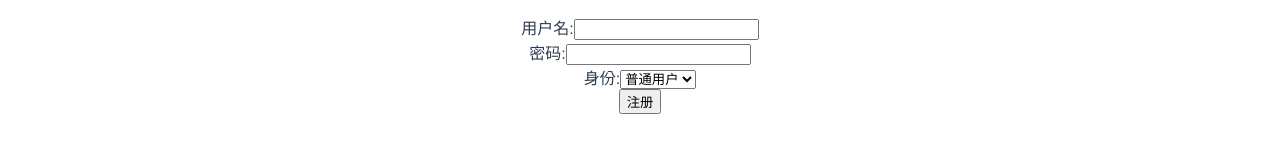
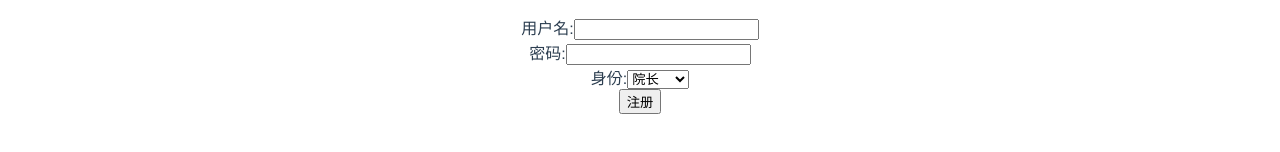
Before and after one commit to Leezy016/WisForm, a Vue app in the folder front-end/: page /regist in a window 1280 px wide. Shown: the part 204-356 px from the top of the page. Built offline with nearby package versions, Linux system fonts and the light colour scheme.

Commit message:
lsj-5.28

```diff
--- a/front-end/src/components/Registation.vue
+++ b/front-end/src/components/Registation.vue
@@ -12,9 +12,18 @@
         </div>
         <div>
           <label for="role">身份:</label>
-          <select id="role" v-model="role" required>
-            <option value="user">普通用户</option>
-            <option value="admin">管理员</option>
+          <select id="role" v-model="role" @change="checkDean" required>
+            <option value="dean">院长</option>
+            <option value="chair">系主任</option>
+            <option value="teacher">老师</option>
+          </select>
+        </div>
+        <div v-if="isNotDean">
+          <label for="department">系别:</label>
+          <select id="department" v-model="department">
+            <option value="CS">计算机科学与技术</option>
+            <option value="IS">信息安全</option>
+            <!-- 其他系别 -->
           </select>
         </div>
         <button type="submit">注册</button>
@@ -33,13 +42,15 @@ export default {
     return {
       username: '',
       password: '',
-      role: 'user',
+      role: 'dean',
+      department:'',
+      isNotDean:false,
       errorMessage: '',
     };
   },
   methods: {
     handleSubmit() {
-      if (!this.username || !this.password || !this.role) {
+      if (!this.username || !this.password || !this.role||(this.role!=='dean'&&!this.department)) {
         this.errorMessage = '请填写所有必填项';
         return;
       }
@@ -49,7 +60,8 @@ export default {
       axios.post('http://localhost:8080/api/register', {
         username: this.username,
         password: this.password,
-        role: this.role
+        role: this.role ,
+        department:this.department
       })
       .then(response => {
         if (response.data.success) {
@@ -71,9 +83,15 @@ export default {
         }
       });
     },
+    checkDean() {
+      // 当身份选择变化时，检查是否为系主任
+      if(this.role==='dean')
+      this.isNotDean = false;
+      else
+      this.isNotDean = true;
+    },
   },
 };
-
   </script>
 
   <style scoped>
```
